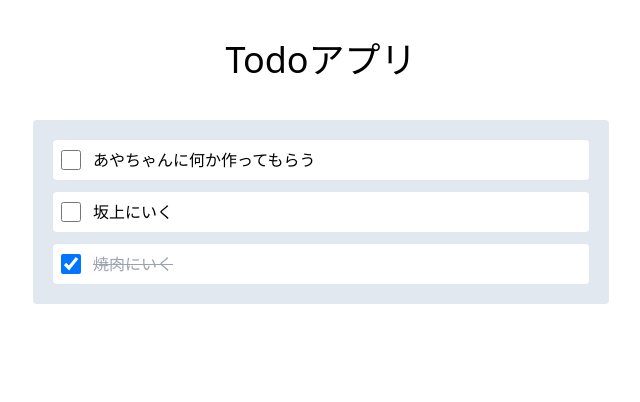
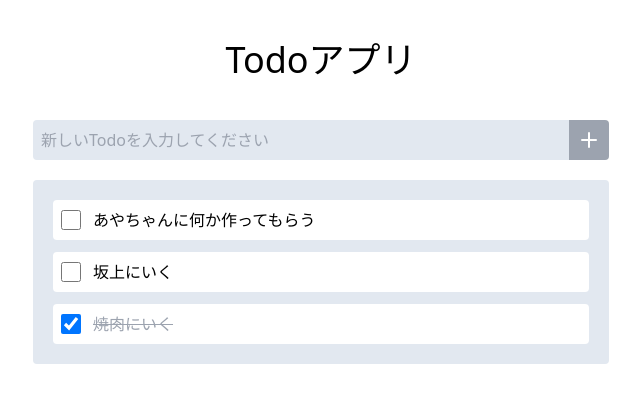
Before and after one commit to KeijiTokunaga/bun-sample-app, a React (Vite) app: page / in a window 1280 px wide. Shown: the top 402 px of the page, without its empty margins (319-959 px from the left). Built offline with nearby package versions, Linux system fonts and the light colour scheme.

Commit message:
追加Form

```diff
--- a/src/App.tsx
+++ b/src/App.tsx
@@ -1,8 +1,7 @@
 import { useState } from "react";
-
 import { TodoList } from "./components/TodoList";
-
 import { dummyTodoList } from "./data/dummyTodoList";
+import { AddTodoForm } from "./components/AddTodoForm";
 
 function App() {
   const [todoList, setTodoList] = useState(dummyTodoList);
@@ -29,8 +28,11 @@
   return (
     <main className="mx-auto mt-10 max-w-xl space-y-10">
       <h1 className="text-center text-4xl">Todoアプリ</h1>
-      <div className="rounded bg-slate-200 p-5">
-        <TodoList todoList={todoList} changeCompleted={changeCompleted} />
+      <div className="space-y-5">
+        <AddTodoForm />
+        <div className="rounded bg-slate-200 p-5">
+          <TodoList todoList={todoList} changeCompleted={changeCompleted} />
+        </div>{" "}
       </div>
     </main>
   );
--- /dev/null
+++ b/src/components/AddTodoForm.tsx
@@ -0,0 +1,25 @@
+import { useState } from "react";
+import { Plus } from "lucide-react";
+
+export const AddTodoForm = () => {
+  const [inputValue, setInputValue] = useState("");
+
+  return (
+    <form className="flex">
+      <input
+        type="text"
+        placeholder="新しいTodoを入力してください"
+        className="grow rounded-s bg-slate-200 p-2"
+        value={inputValue}
+        onChange={(e) => setInputValue(e.target.value)}
+      />
+      <button
+        type="submit"
+        className="rounded-e bg-blue-600 p-2 transition-colors hover:bg-blue-800 disabled:bg-gray-400"
+        disabled={!inputValue}
+      >
+        <Plus className="text-white" />
+      </button>
+    </form>
+  );
+};
```
